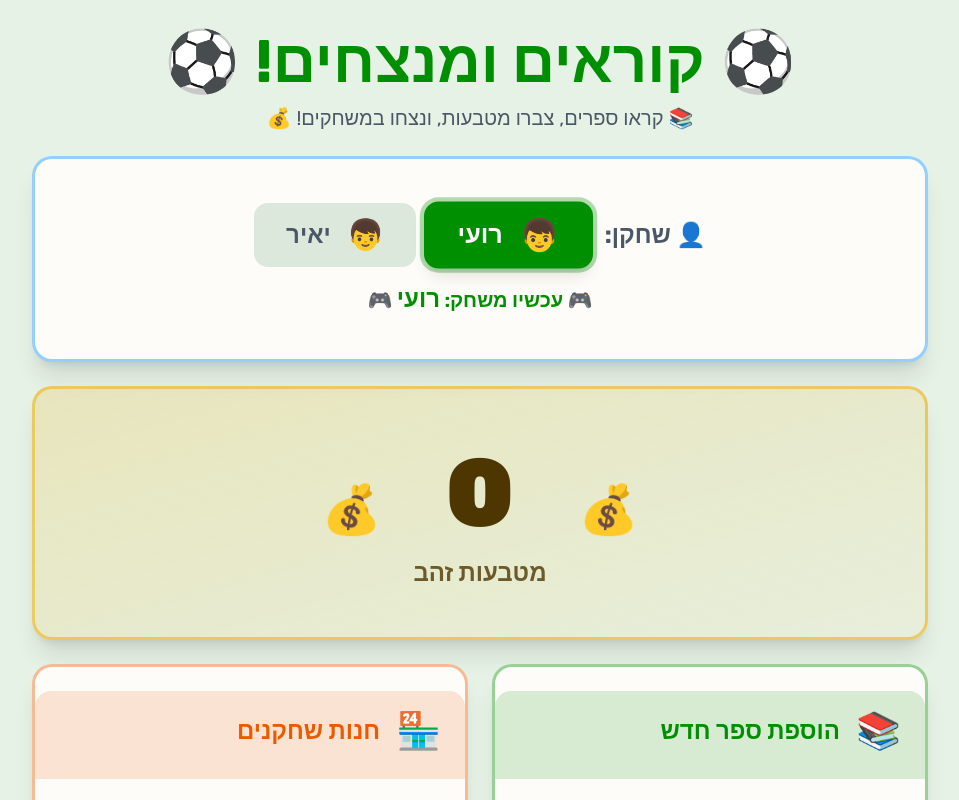
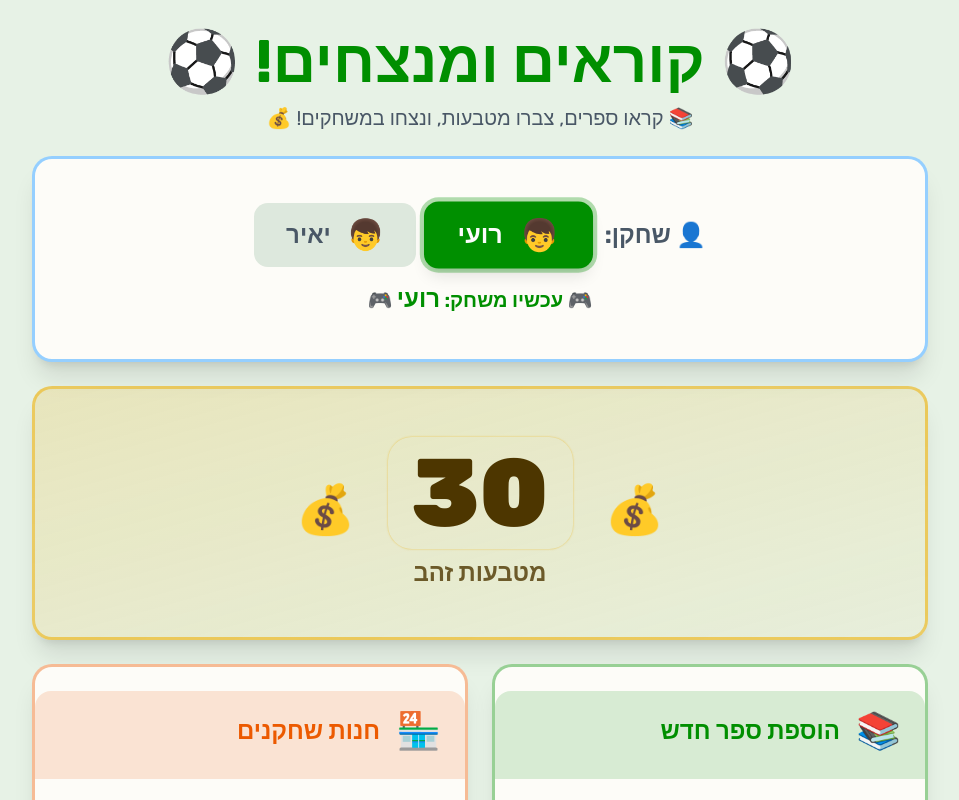
Before and after one commit to ronhrl/kids-reading-tracker, a Next.js app: page / in a window 1280 px wide. Shown: the top 800 px of the page, without its empty margins (160-1119 px from the left). Built offline with nearby package versions, Linux system fonts and the light colour scheme.

Commit message:
feat: add 30 bonus coins on user creation\n\nInclude starting bonus in total coins calculation for immediate purchases.

```diff
--- a/app/page.tsx
+++ b/app/page.tsx
@@ -29,6 +29,7 @@ interface MatchResult {
 interface UserData {
   books: Book[]
   players: Player[]
+  bonusCoins: number
 }
 
 type UserId = "roei" | "yair"
@@ -47,15 +48,20 @@ const storePlayers: StorePlayer[] = [
   { id: "star", name: "כוכב", price: 60, rating: 30 },
 ]
 
-// Initial user data - start with no players
+// Starting bonus for new users
+const STARTING_BONUS = 30
+
+// Initial user data - start with no players but a welcome bonus
 const initialUserData: Record<UserId, UserData> = {
   roei: {
     books: [],
     players: [],
+    bonusCoins: STARTING_BONUS,
   },
   yair: {
     books: [],
     players: [],
+    bonusCoins: STARTING_BONUS,
   },
 }
 
@@ -88,8 +94,8 @@ export default function ReadingTrackerPage() {
   const books = userData[currentUser].books
   const players = userData[currentUser].players
 
-  // Calculate total coins
-  const totalCoins = books.reduce((sum, book) => sum + book.coins, 0)
+  // Calculate total coins (books + starting bonus)
+  const totalCoins = books.reduce((sum, book) => sum + book.coins, 0) + userData[currentUser].bonusCoins
 
   // Calculate spent coins (based on players owned)
   const spentCoins = players.reduce((sum, player) => {
```
